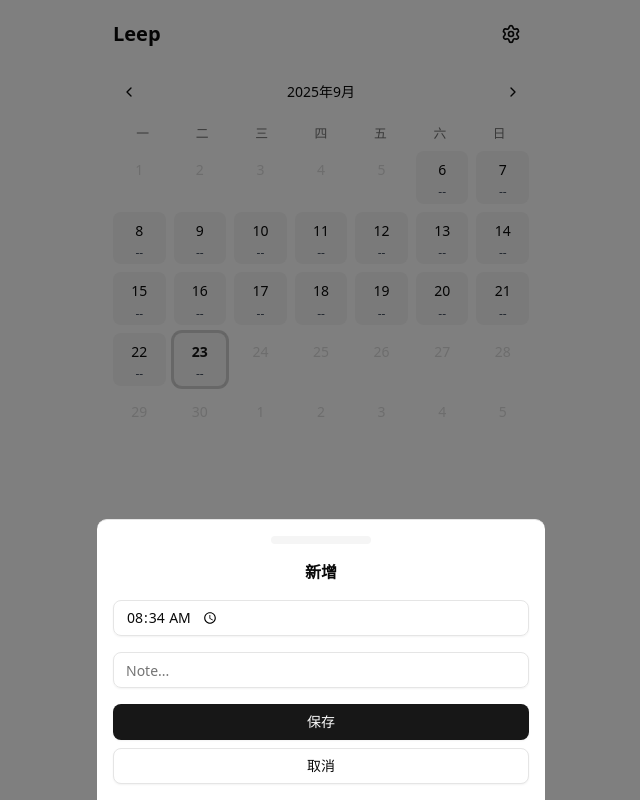
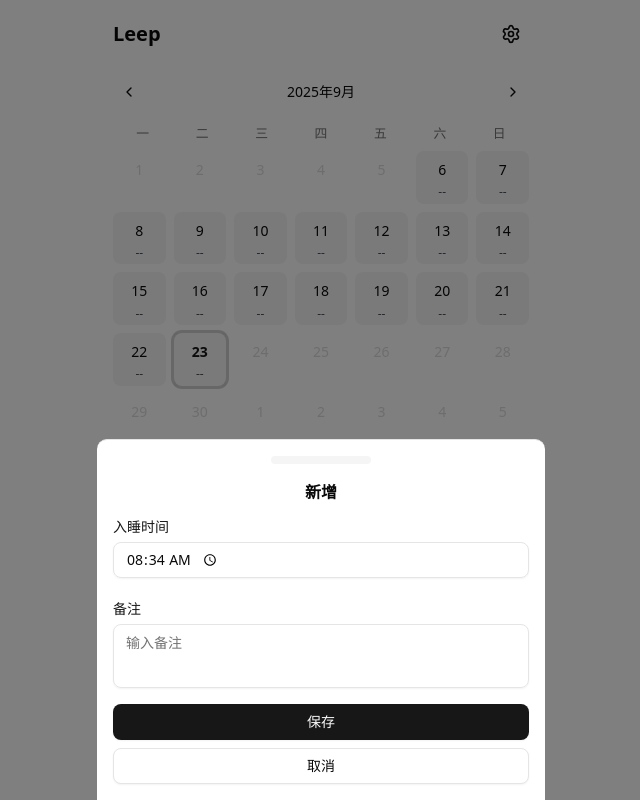
Before and after one commit to ilenceye/leep, a React (Vite) app: page / in a window 1280 px wide. Both pictures are taken after a click on the button 640 px from the left and 764 px from the top of the page. Shown: the whole page, without its empty margins (319-959 px from the left). Built offline with nearby package versions, Linux system fonts and the light colour scheme.

Commit message:
feat: update CreateLeep and UpdateLeep forms

```diff
--- a/package.json
+++ b/package.json
@@ -12,6 +12,7 @@
   },
   "dependencies": {
     "@radix-ui/react-dialog": "^1.1.15",
+    "@radix-ui/react-label": "^2.1.7",
     "@radix-ui/react-slot": "^1.2.3",
     "@tailwindcss/vite": "^4.1.13",
     "class-variance-authority": "^0.7.1",
--- a/src/components/CreateLeep.tsx
+++ b/src/components/CreateLeep.tsx
@@ -11,6 +11,8 @@
   DrawerTrigger,
 } from "@/ui/drawer";
 import { Input } from "@/ui/input";
+import { Label } from "@/ui/label";
+import { Textarea } from "@/ui/textarea";
 import { format } from "date-fns";
 import { PlusIcon } from "lucide-react";
 
@@ -39,19 +41,25 @@
           <DrawerDescription className="sr-only"></DrawerDescription>
         </DrawerHeader>
         <form onSubmit={handleSubmit}>
-          <div className="space-y-4 px-4">
+          <div className="space-y-6 px-4">
+            <div className="space-y-2">
+              <Label className="text-secondary-foreground">入睡时间</Label>
               <Input
                 name="time"
                 type="time"
                 className="text-center"
                 defaultValue={defaultSleepTime}
               />
-            <Input
+            </div>
+            <div className="space-y-2">
+              <Label className="text-secondary-foreground">备注</Label>
+              <Textarea
                 name="note"
-              type="text"
-              placeholder="Note..."
+                placeholder="输入备注"
                 autoComplete="off"
+                className="resize-none"
               />
+            </div>
           </div>
           <DrawerFooter>
             <Button>保存</Button>
--- a/src/components/UpdateLeep.tsx
+++ b/src/components/UpdateLeep.tsx
@@ -12,6 +12,8 @@
   DrawerTrigger,
 } from "@/ui/drawer";
 import { Input } from "@/ui/input";
+import { Label } from "@/ui/label";
+import { Textarea } from "@/ui/textarea";
 
 export function UpdateLeep({ leep }: { leep: Leep }) {
   const updateLeep = useLeepStore((s) => s.updateLeep);
@@ -33,20 +35,26 @@
           <DrawerDescription className="sr-only"></DrawerDescription>
         </DrawerHeader>
         <form onSubmit={handleSubmit}>
-          <div className="space-y-4 px-4">
+          <div className="space-y-6 px-4">
+            <div className="space-y-2">
+              <Label className="text-secondary-foreground">入睡时间</Label>
               <Input
                 name="time"
                 type="time"
                 className="text-center"
                 defaultValue={leep.sleepTime}
               />
-            <Input
+            </div>
+            <div className="space-y-2">
+              <Label className="text-secondary-foreground">备注</Label>
+              <Textarea
                 name="note"
-              type="text"
-              placeholder="Note..."
+                placeholder="输入备注"
                 autoComplete="off"
                 defaultValue={leep.note}
+                className="resize-none"
               />
+            </div>
           </div>
           <DrawerFooter>
             <DrawerClose asChild>
--- /dev/null
+++ b/src/ui/label.tsx
@@ -0,0 +1,22 @@
+import * as React from "react"
+import * as LabelPrimitive from "@radix-ui/react-label"
+
+import { cn } from "@/lib/classnames"
+
+function Label({
+  className,
+  ...props
+}: React.ComponentProps<typeof LabelPrimitive.Root>) {
+  return (
+    <LabelPrimitive.Root
+      data-slot="label"
+      className={cn(
+        "flex items-center gap-2 text-sm leading-none font-medium select-none group-data-[disabled=true]:pointer-events-none group-data-[disabled=true]:opacity-50 peer-disabled:cursor-not-allowed peer-disabled:opacity-50",
+        className
+      )}
+      {...props}
+    />
+  )
+}
+
+export { Label }
--- /dev/null
+++ b/src/ui/textarea.tsx
@@ -0,0 +1,18 @@
+import * as React from "react";
+
+import { cn } from "@/lib/classnames";
+
+function Textarea({ className, ...props }: React.ComponentProps<"textarea">) {
+  return (
+    <textarea
+      data-slot="textarea"
+      className={cn(
+        "border-input placeholder:text-muted-foreground focus-visible:border-ring focus-visible:ring-ring/50 aria-invalid:ring-destructive/20 dark:aria-invalid:ring-destructive/40 aria-invalid:border-destructive dark:bg-input/30 flex field-sizing-content min-h-16 w-full rounded-md border bg-transparent px-3 py-2 text-base shadow-xs transition-[color,box-shadow] outline-none focus-visible:ring-[3px] disabled:cursor-not-allowed disabled:opacity-50 md:text-sm",
+        className,
+      )}
+      {...props}
+    />
+  );
+}
+
+export { Textarea };
```
Also changed, not shown: 1 other file (tests, documents, lock files or other folders). Lines whose indentation alone changed are shown as unchanged.
